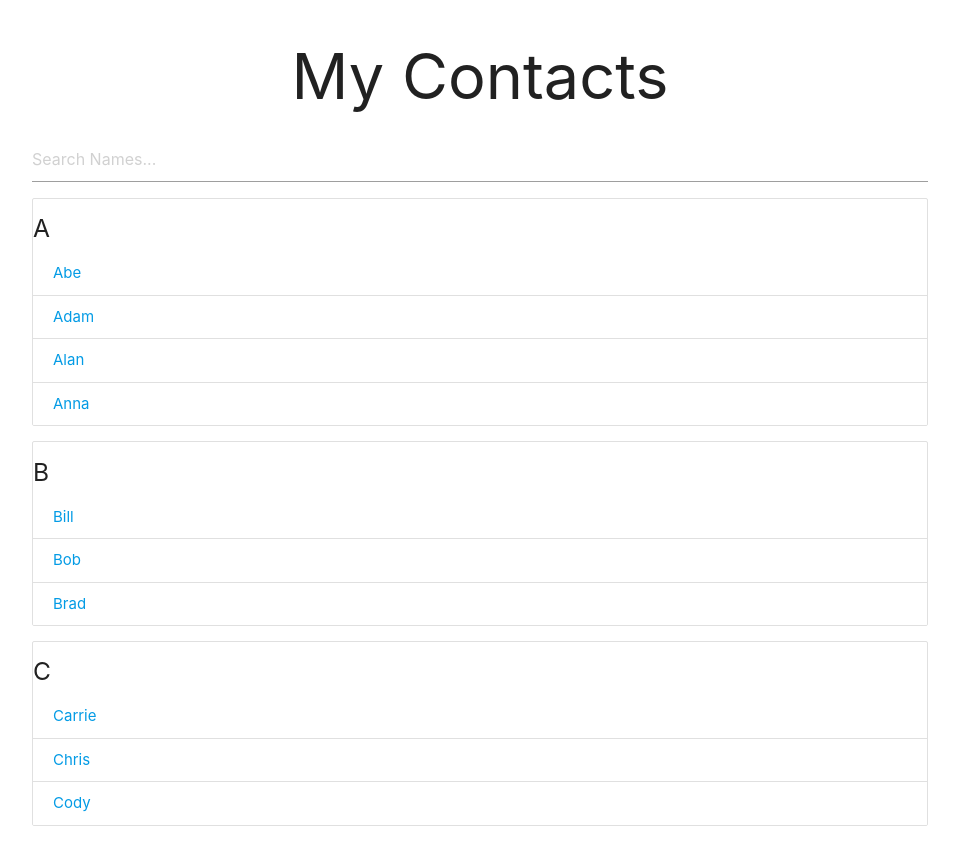
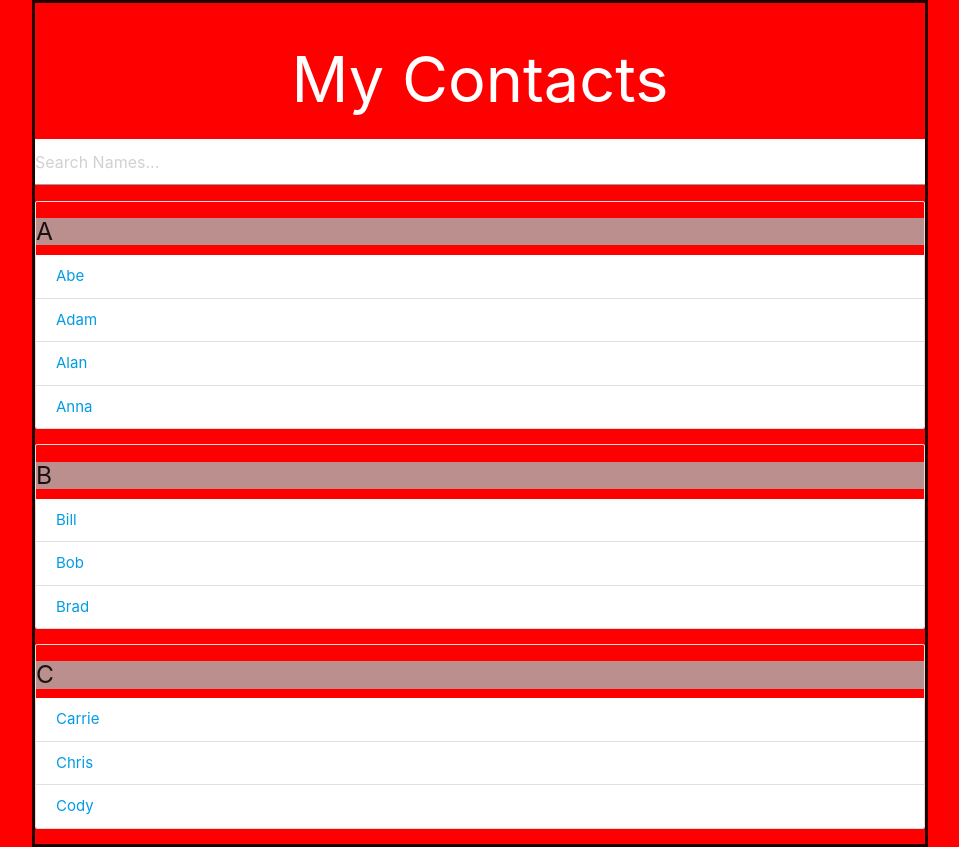
Before and after one commit to joshfaiso89/filterable-list, a plain HTML site: page jsMiniFilterableList/index.html in a window 1280 px wide. Shown: the whole page, without its empty margins (160-1119 px from the left). Drawn offline with nearby package versions, Linux system fonts and the light colour scheme.

Commit message:
added styling

```diff
--- a/jsMiniFilterableList/index.html
+++ b/jsMiniFilterableList/index.html
@@ -5,6 +5,7 @@
     <meta name="viewport" content="width=device-width, initial-scale=1.0">
      <!-- Compiled and minified CSS -->
      <link rel="stylesheet" href="https://cdnjs.cloudflare.com/ajax/libs/materialize/1.0.0/css/materialize.min.css">
+     <link rel="stylesheet" href="style.css">
 
      <!-- Compiled and minified JavaScript -->
      <script src="https://cdnjs.cloudflare.com/ajax/libs/materialize/1.0.0/js/materialize.min.js"></script>
--- /dev/null
+++ b/jsMiniFilterableList/style.css
@@ -0,0 +1,21 @@
+body {
+    background-color: red;
+}
+
+#filterInput {
+    background-color: white;
+
+}
+
+.center-align {
+    color: white;
+}
+
+.container {
+    background-color: red;
+    border-style: solid;
+}
+
+h5 {
+    background-color: rosybrown;
+}
```
